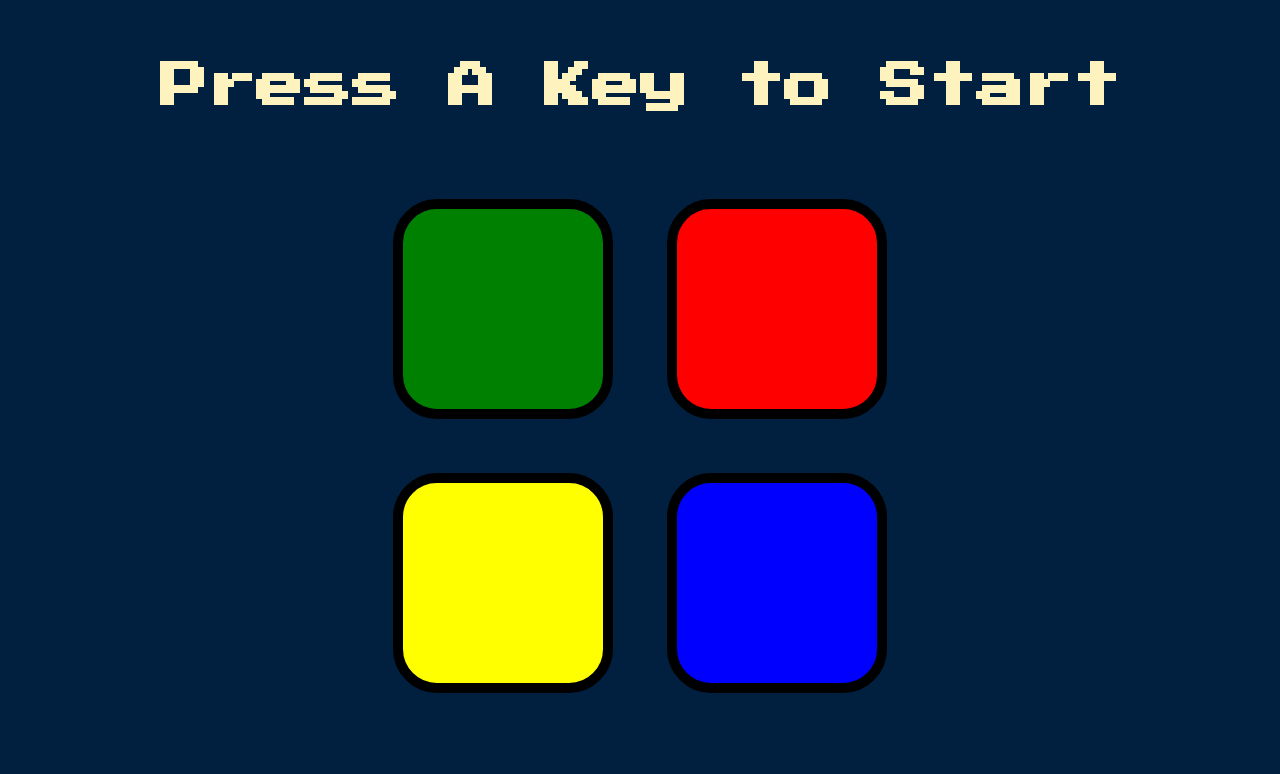
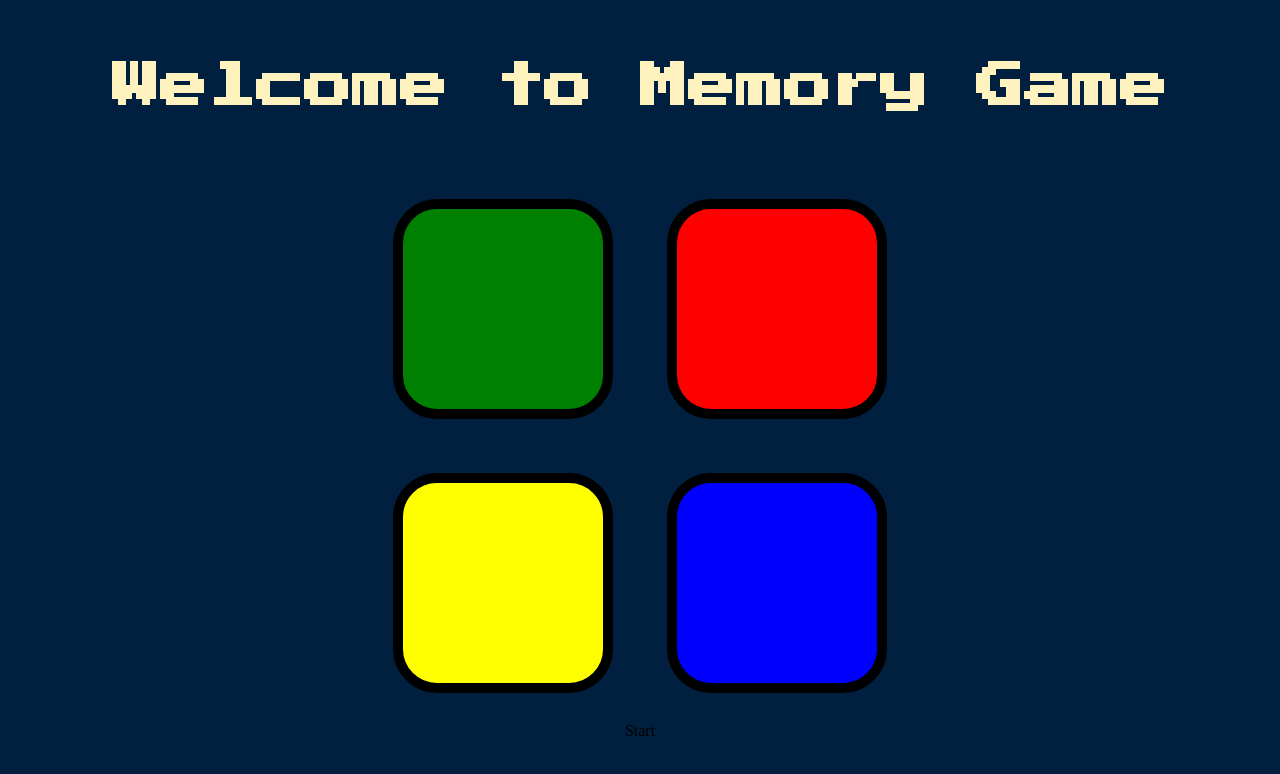
Before and after one commit to satyam-7318/Memory-Game, a plain HTML site: page index.html in a window 1280 px wide. Drawn offline with nearby package versions, Linux system fonts and the light colour scheme.

Commit message:
Start button updated

```diff
--- a/index.html
+++ b/index.html
@@ -10,7 +10,7 @@
 </head>
 
 <body>
-  <h1 id="level-title">Press A Key to Start</h1>
+  <h1 id="level-title">Welcome to Memory Game</h1>
   <div class="container">
     <div lass="row">
 
@@ -34,6 +34,8 @@
 
     </div>
 
+    <div type="button" class="start">Start</div>
+
   </div>
   <script src="https://code.jquery.com/jquery-3.6.0.min.js"
     integrity="sha256-/xUj+3OJU5yExlq6GSYGSHk7tPXikynS7ogEvDej/m4=" crossorigin="anonymous"></script>
```
